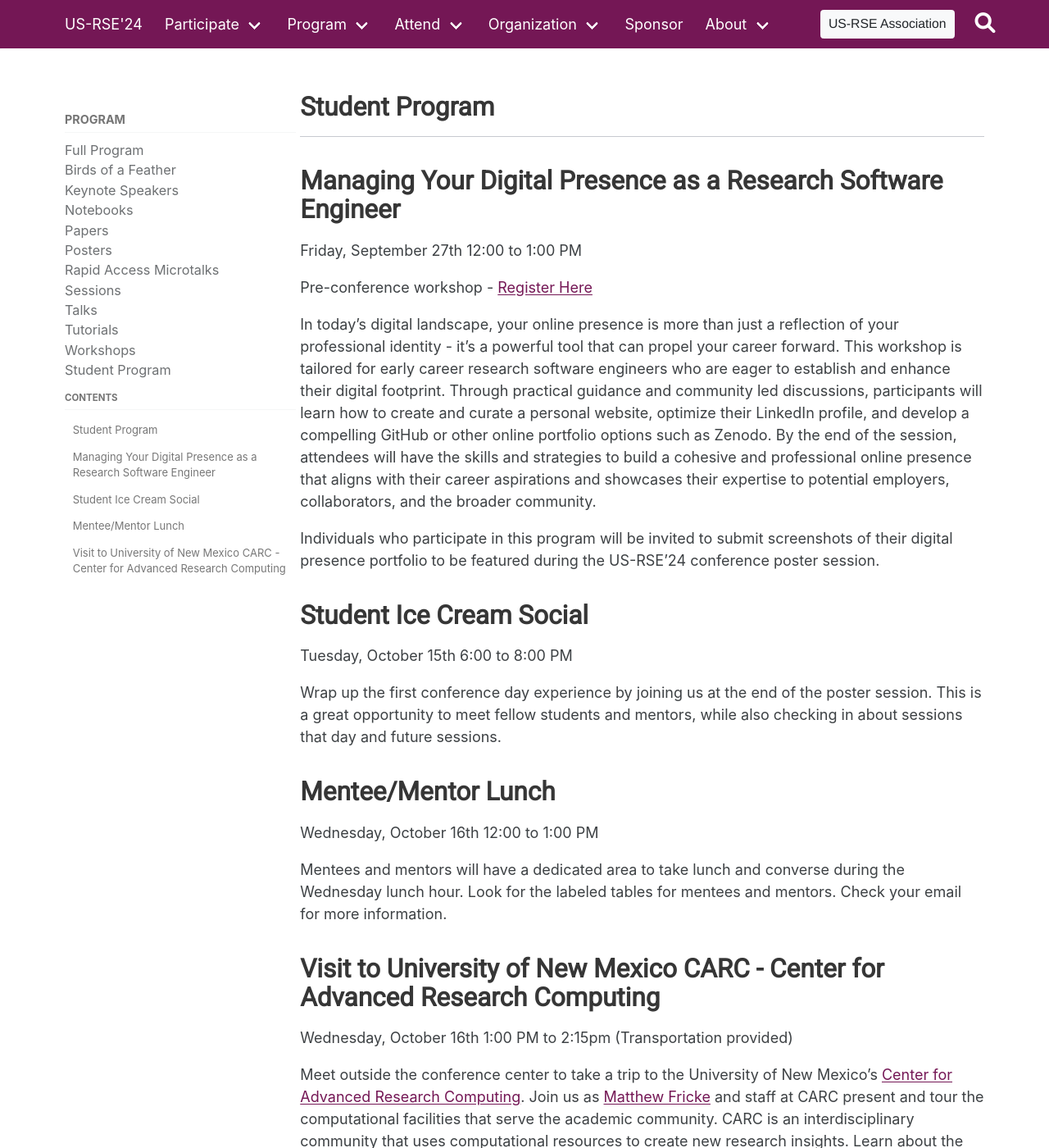
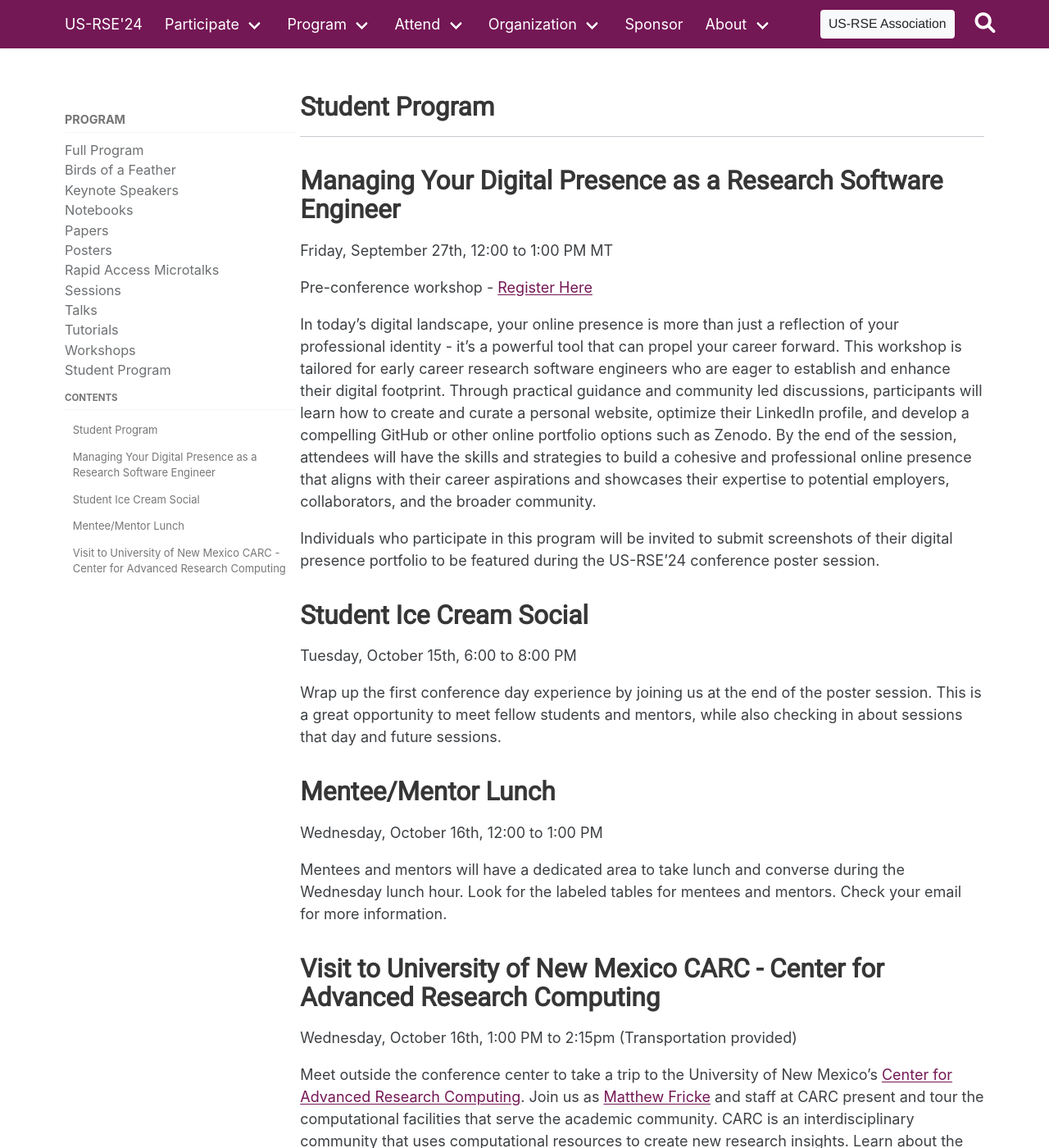
Before and after one commit to USRSE/usrse24, a Jekyll site: the page built from pages/program/student-program.md, in a window 1280 px wide and 1400 px high. Shown: the whole window at 82% size. Built offline with Jekyll 4.4.1, drawn with Linux system fonts in a browser that asks for light colours; a style sheet for code colours, icons or effects is not loaded.

Commit message:
Update links for student program

```diff
--- a/pages/program/abstracts/student-program.md
+++ b/pages/program/student-program.md
@@ -8,8 +8,10 @@
 set_last_modified: true
 ---
 
+<a name="student-workshop"></a>
 ## Managing Your Digital Presence as a Research Software Engineer
-Friday, September 27th 12:00 to 1:00 PM
+
+Friday, September 27th, 12:00 to 1:00 PM MT
 
 Pre-conference workshop - [Register Here](https://zoom.us/meeting/register/tJIof-2rqD0oHtJfCfZU80dkQvf5zFKmXNF8)
 
@@ -28,23 +30,29 @@
 of their digital presence portfolio to be featured during the US-RSE’24 conference
 poster session.
 
+<a name="ice-cream"></a>
 ## Student Ice Cream Social
-Tuesday, October 15th 6:00 to 8:00 PM
+
+Tuesday, October 15th, 6:00 to 8:00 PM
 
 Wrap up the first conference day experience by joining us at
 the end of the poster session. This is a great opportunity to meet
 fellow students and mentors, while also checking in about sessions
 that day and future sessions.
 
+<a name="mentor-lunch"></a>
 ## Mentee/Mentor Lunch
-Wednesday, October 16th 12:00 to 1:00 PM
+
+Wednesday, October 16th, 12:00 to 1:00 PM
 
 Mentees and mentors will have a dedicated area to take lunch and converse
 during the Wednesday lunch hour. Look for the labeled tables for mentees
 and mentors. Check your email for more information.
 
+<a name="carc-visit"></a>
 ## Visit to University of New Mexico CARC - Center for Advanced Research Computing
-Wednesday, October 16th 1:00 PM to 2:15pm (Transportation provided)
+
+Wednesday, October 16th, 1:00 PM to 2:15pm (Transportation provided)
 
 Meet outside the conference center to take a trip to the University of New Mexico's
 [Center for Advanced Research Computing](https://carc.unm.edu/). Join us as [Matthew Fricke](https://www.cs.unm.edu/directory/faculty-profiles/matthew-fricke.html)
```
Also changed, not shown: pages/program/program.md (+14 -6 lines).
